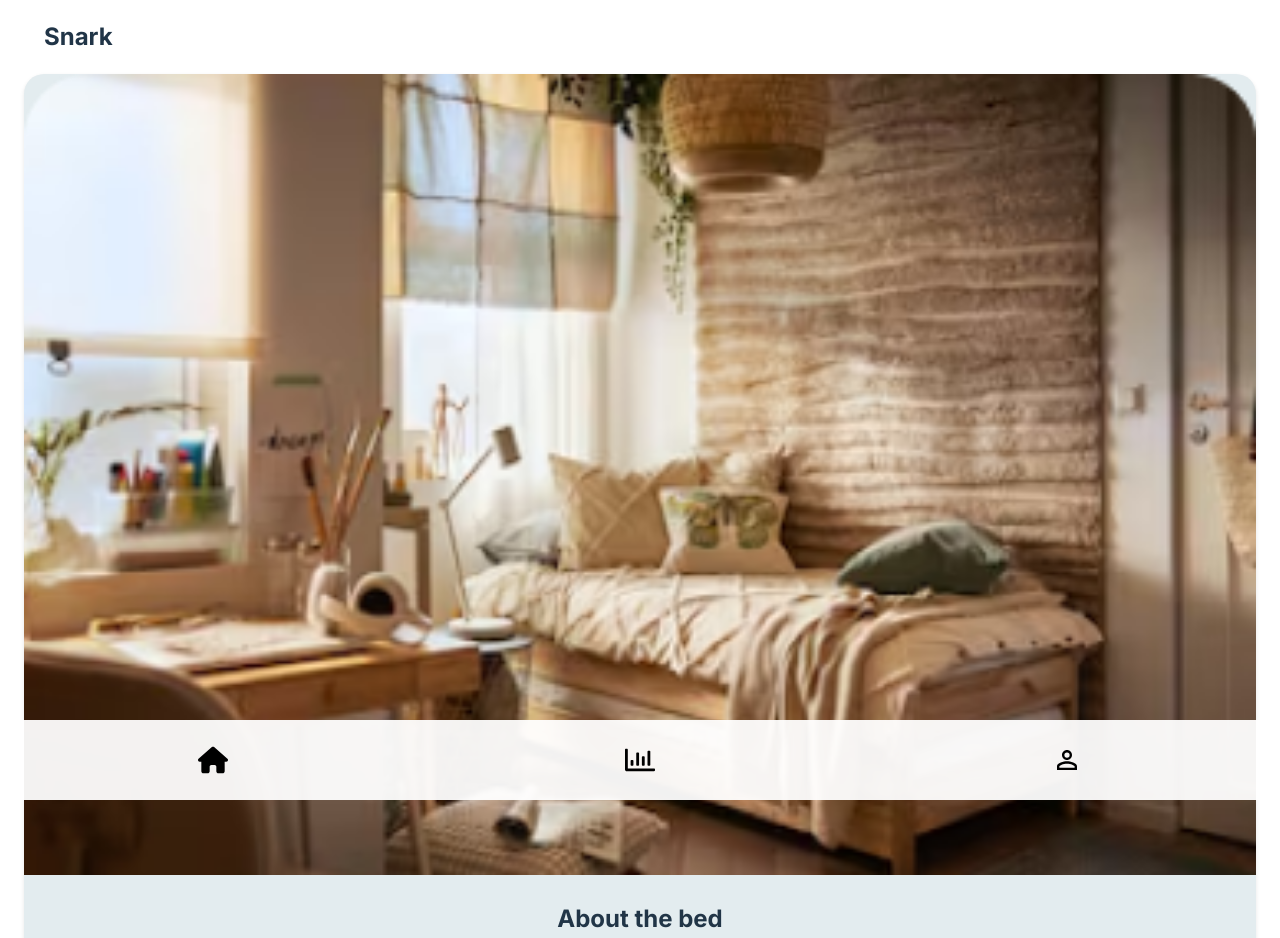
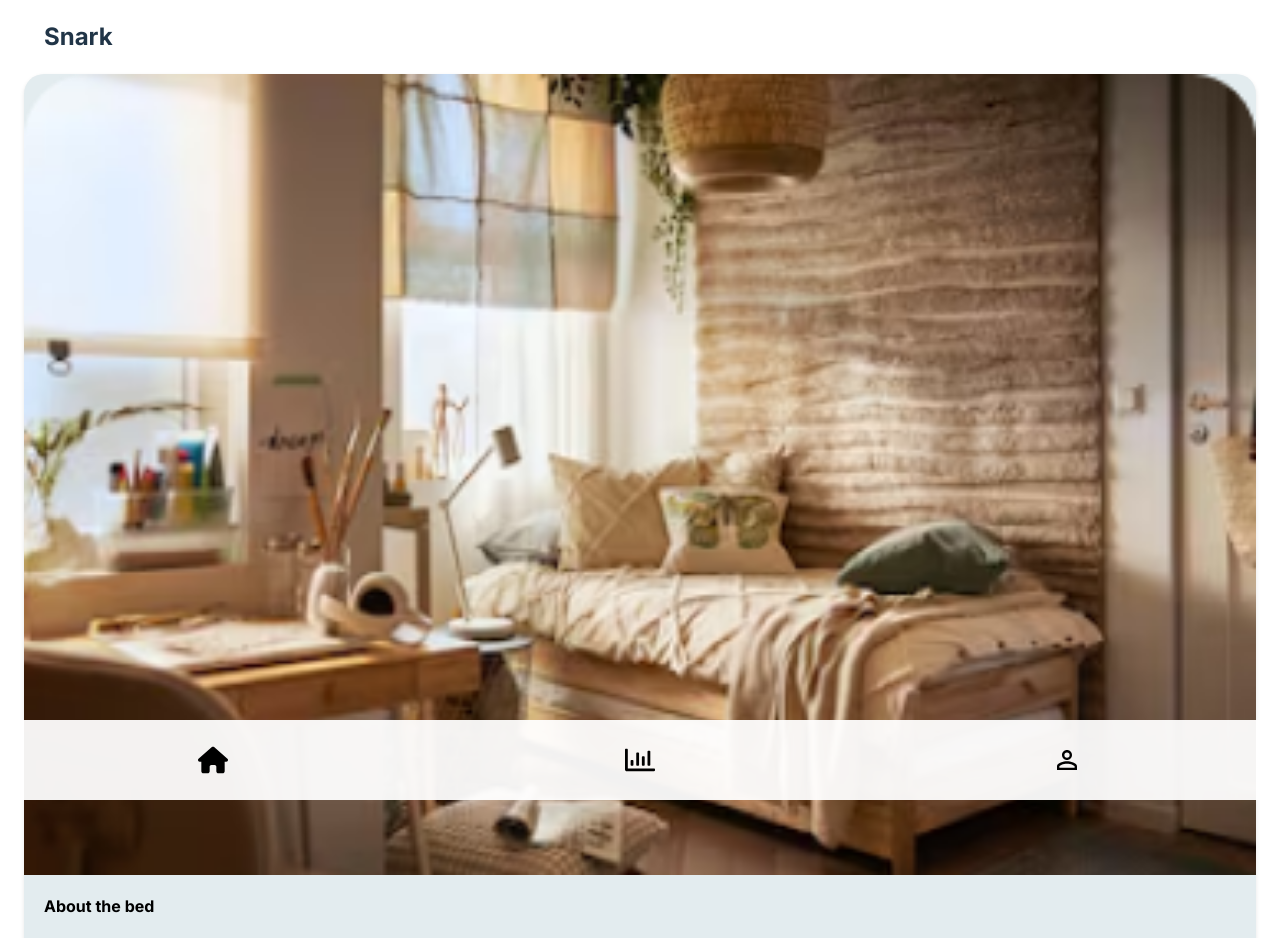
Before and after one commit to casperHansenTEOA/IKEASnark, a React (Vite) app in the folder Snark/: page / in a window 1280 px wide. Shown: the top 938 px of the page. Built offline with nearby package versions, Linux system fonts and the light colour scheme.

Commit message:
Centered the text in cards

```diff
--- a/Snark/src/components/Card/Card.css
+++ b/Snark/src/components/Card/Card.css
@@ -17,7 +17,7 @@
   padding: 20px;
 }
 
-p {
+p, b, h2 {
   color: var(--text-color);
   font-size: 16px;
   line-height: 1.5;
```
